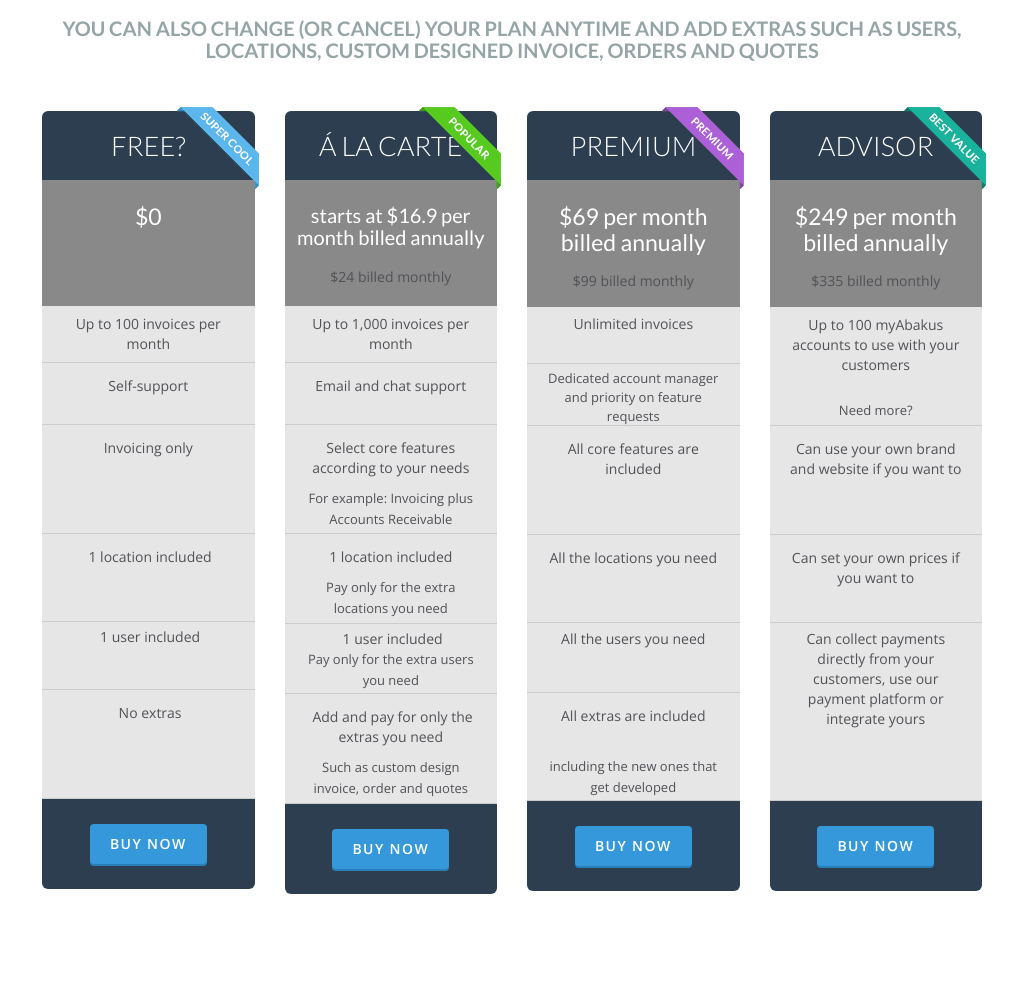
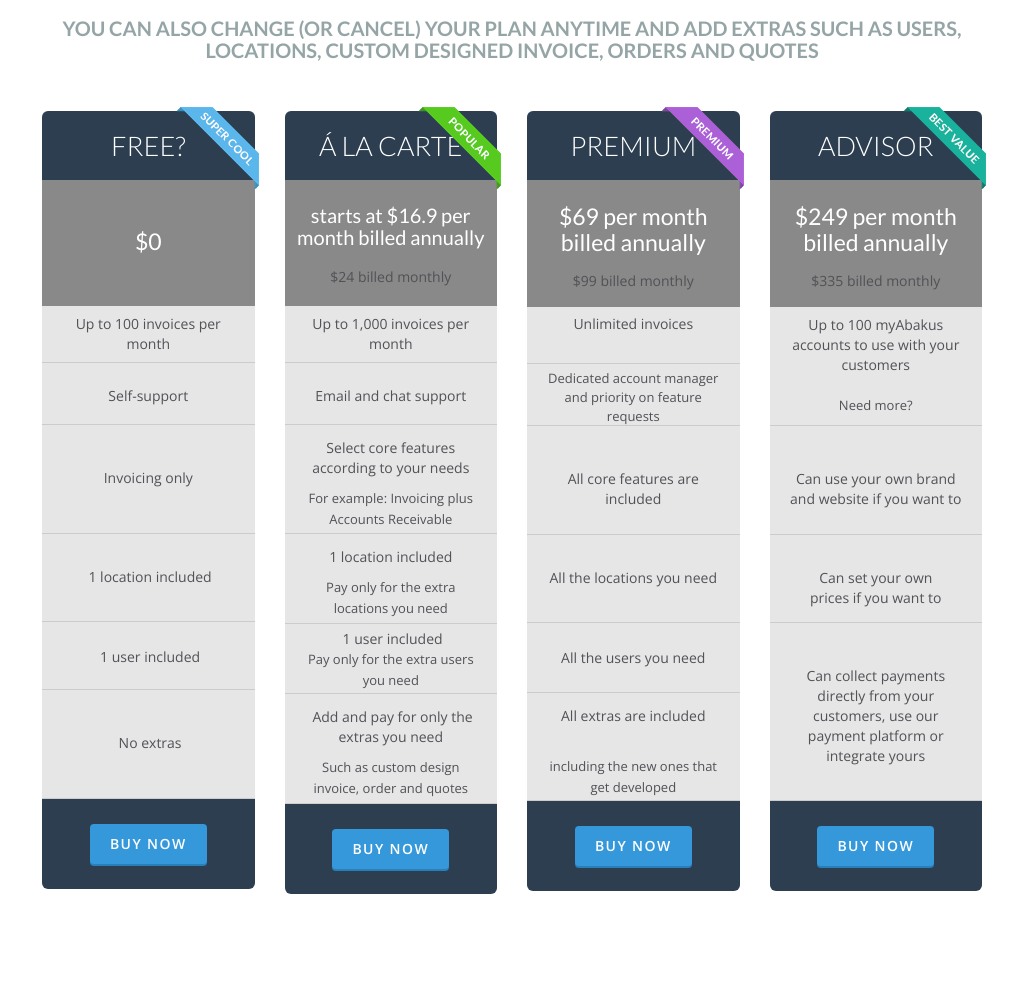
Before and after one commit to fedepena/pricing, a plain HTML site: page index.html in a window 1024 px wide. Shown: the part 182-1176 px from the top of the page. Drawn offline with nearby package versions, Linux system fonts and the light colour scheme; some packages are replaced by stand-ins of ours.

Commit message:
Centrar contenido de las filas
Centrar horizontalmente el contenido de todas las filas

```diff
--- a/css/blocks.css
+++ b/css/blocks.css
@@ -432,7 +432,7 @@ Version: 1.0
 /* inicio edición fila invoicing only, core, website*/
   li.invoicing, li.core, li.website {
     height: 104px;
-    padding-top: 8px !important;
+    padding-top: 38px !important;
 }
 /* fin edición fila invoicing only*/
 
@@ -440,35 +440,35 @@ Version: 1.0
         height: 104px;
     }
 
-/* inicio edición fila website*/
- li.website {
-    padding-top: 8px !important;
-}
-/* fin edición fila website*/
+
 
 /* inicio edición fila Self-support y Email */
   li.self,li.email {
     height: 57px;
-    padding-top: 8px !important;
+    padding-top: 18px !important;
 }
 /* fin edición fila Self-support y Email */
 
 /* inicio edición fila 1 location included */
   li.location, li.all, li.can {
     height: 83px;
-    padding-top: 8px !important;
+    padding-top: 28px !important;
 }
 /* fin edición fila 1 location included */
 
 /* inicio edición fila 1 user included y user you need*/
   li.user, li.need {
     height: 63px;
-    padding-top: 8px;
+    padding-top: 23px !important;
 }
 /* fin edición fila 1 user included */
+  li.extras {
+    height: 103px;
+    padding-top: 38px !important;
+}
 
 /* inicio edición fila  No extras */
-  li.extras, li.extras2 {
+   li.extras2 {
     height: 103px;
     padding-top: 8px !important;
 }
@@ -483,14 +483,14 @@ Version: 1.0
 /* inicio edición fila  Need more? */
   li.more {
     height: 99px;
-    padding-top: 8px !important;
+    padding-top: 8px;
 }
 /* fin edición fila  Need more? */
 
 /* inicio edición fila Can collect*/
   li.collect {
     height: 171px;
-    padding-top: 8px !important;
+    padding-top: 48px !important;
 }
 /* fin edición fila 1 user included */
 
@@ -614,13 +614,13 @@ Version: 1.0
 /* inicio edición fila  Need more? */
   li.more {
     height: 119px !important;
-    padding: 8px 9px 10px 9px !important;
+    padding: 8px 9px 10px 9px;
 }
 /* fin edición fila  Need more? */
 
 /* inicio edición fila  Need more? parrafo */
   li.more p {
-    padding: 25px 7px 10px 7px !important;
+    padding: 20px 7px 10px 7px;
 }
 /* fin edición fila  Need more? parrafo */
 
@@ -640,14 +640,16 @@ Version: 1.0
 }
 /* fin edición parrafos de .features*/
 
-li.user {
-    padding-top: 0px !important;
+li.user, li.need {
+    padding-top: 20px !important;
     }
-
+li.need {
+    height: 63px;
+}
 /* inicio edición fila 1 user included y user you need*/
-   li.need, li.collect {
+ li.collect {
     height: 63px;
-    padding-top: 1px !important;
+    padding-top: 38px !important;
 }
 /* fin edición fila 1 user included */
 
@@ -702,7 +704,12 @@ li.user {
     .sin {
         height: 83px;
     }
-}
+    .more {
+        padding-top: 20px !important;
+    }
+}
+
+
 
 /*
 Template Name: Bootstrap Starter Kit - Header 3
@@ -3643,6 +3650,7 @@ Version: 1.0
 
 .free {
      height:126px;
+    padding-top: 25px;
 }
 
 .pricing-table-1 .price-block:hover h3 {
--- a/index.html
+++ b/index.html
@@ -70,18 +70,18 @@
                         <ul class="features">
                             <li>Up to 1,000 invoices per month</li>
                             <li class="email">Email and chat support</li>
-                            <li class="select">Select core features according to your needs
+                            <li class="select">Select core features <br> according to your needs
 
-                            <p>For example: Invoicing plus Accounts Receivable</p>
+                            <p>For example: Invoicing plus <br> Accounts Receivable</p>
                             </li>
                             <li class="locations">1 location included
-                            <p>Pay only for the extra locations you need</p>
+                            <p>Pay only for the extra locations  you need</p>
                             </li>
                             <li class="pay">&nbsp;1 user included
                             <p>Pay only for the extra users you need</p>
                             </li>
-                            <li class="addand">&nbsp;Add and pay for only the extras you need
-                            <p>Such as custom design invoice, order and quotes</p>
+                            <li class="addand">&nbsp;Add and pay for only the <br> extras you need
+                            <p>Such as custom design <br> invoice, order and quotes</p>
                             </li>
                         </ul>
                         <div class="price-footer">
@@ -127,7 +127,7 @@
                             <p>Need more?</p>
                             </li>
                             <li class="website">Can use your own brand and website if you want to</li>
-                            <li class="can">Can set your own prices if you want to</li>
+                            <li class="can">Can set your own <br> prices if you want to</li>
                             <li class="collect">Can collect payments directly from your customers, use our payment platform or integrate yours</li>
 <!--                            <li>Free Goodies</li>-->
                         </ul>
```
